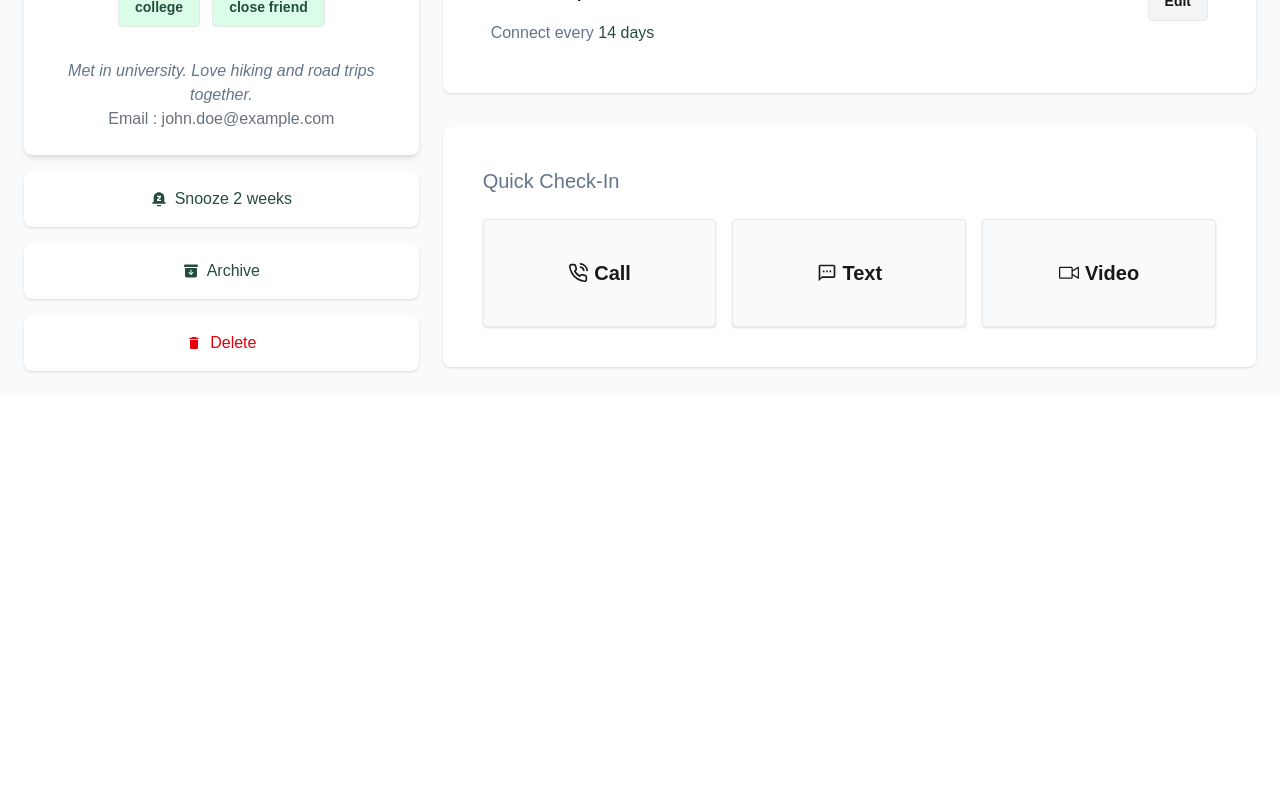
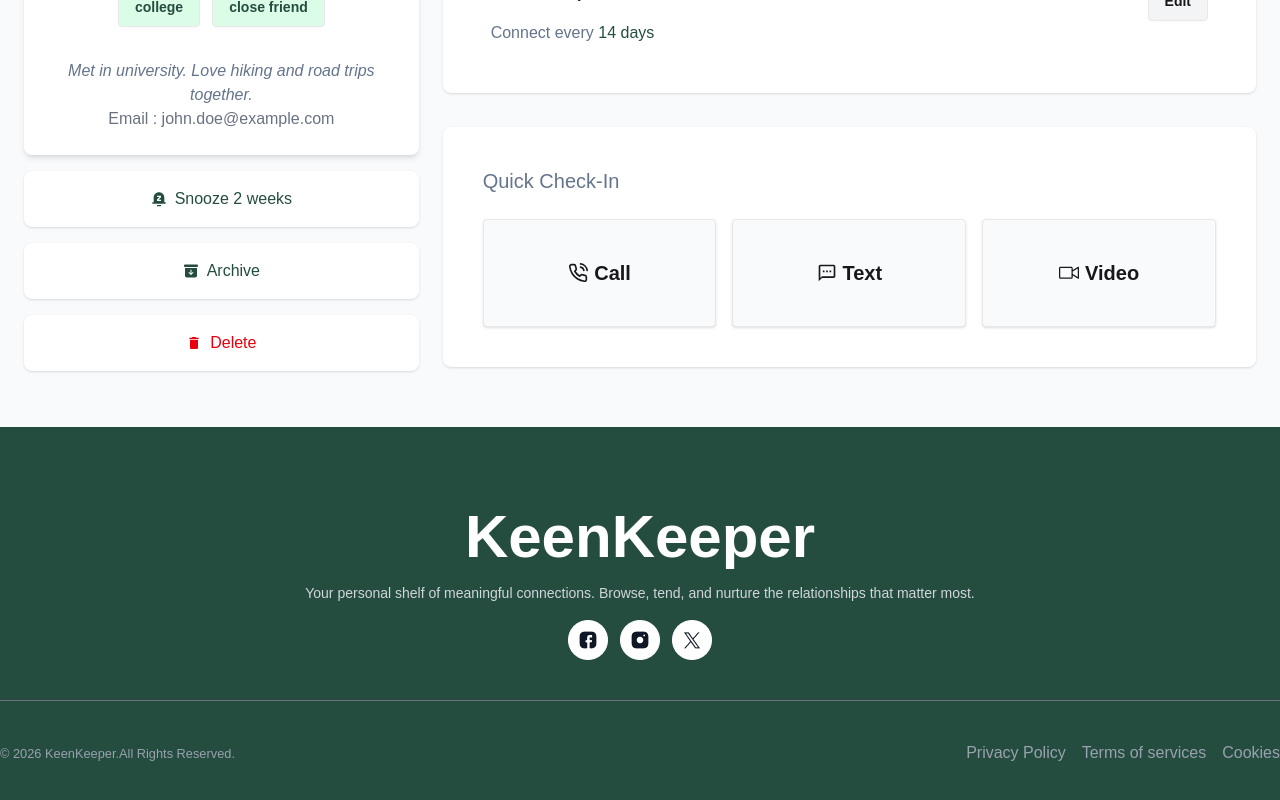
Before and after one commit to Nerd29/A7-Keen-Keeper, a React (Vite) app: page /friendDetails/1 in a window 1280 px wide. Shown: the part 374-1174 px from the top of the page. Before the commit the page ends 800 px from the top, so only its background shows below. Built offline with nearby package versions, Linux system fonts and the light colour scheme.

Commit message:
footer and toaster added

```diff
--- a/package.json
+++ b/package.json
@@ -16,6 +16,7 @@
     "react-dom": "^19.2.6",
     "react-icons": "^5.6.0",
     "react-router": "^7.16.0",
+    "react-toastify": "^11.1.0",
     "tailwindcss": "^4.3.0"
   },
   "devDependencies": {
--- a/src/FriendContext/Context.jsx
+++ b/src/FriendContext/Context.jsx
@@ -1,6 +1,7 @@
 // import React from 'react';
 
 import { createContext, useState } from "react";
+import { toast } from "react-toastify";
 
 export const listedFriendContext=createContext()
 
@@ -15,11 +16,11 @@
                 const isExistFriend=storedFriends.find((friend)=>friend.id=== currentFriend.id &&
                 friend.actionType === "Call")
                 if(isExistFriend){
-                    alert('This friend is already in timeline')
+                    toast.error(`${currentFriend.name} is already called`)
 
                 }
                 else{
-                    alert('This friend is successfully saved in timeline')
+                    toast.success(`Call with ${currentFriend.name}`)
                    setStoredFriends([...storedFriends,{
                         ...currentFriend,
                         actionType: "Call",
@@ -36,11 +37,11 @@
                 const isExistFriend=storedFriends.find((friend)=>friend.id=== currentFriend.id &&
                 friend.actionType === "Text")
                 if(isExistFriend){
-                    alert(`Already texted ${currentFriend.name}`)
+                     toast.error(`${currentFriend.name} is already texted`)
 
                 }
                 else{
-                    alert(`Texted ${currentFriend.name}`)
+                     toast.success(`Text with ${currentFriend.name}`)
                    setStoredFriends([...storedFriends,{
                         ...currentFriend,
                         actionType: "Text",
@@ -57,11 +58,11 @@
                 const isExistFriend=storedFriends.find((friend)=>friend.id=== currentFriend.id &&
                 friend.actionType === "Video")
                 if(isExistFriend){
-                    alert(`Already video with ${currentFriend.name}`)
+                    toast.error(`Already video with ${currentFriend.name}`)
 
                 }
                 else{
-                    alert(`${currentFriend.name} is  Video Called`)
+                    toast.success(`Video with ${currentFriend.name}`)
                    setStoredFriends([...storedFriends,{
                         ...currentFriend,
                         actionType: "Video",
--- a/src/Layout/MainLayout.jsx
+++ b/src/Layout/MainLayout.jsx
@@ -2,12 +2,14 @@
 
 import { Outlet } from "react-router";
 import Navbar from "../components/Navbar/Navbar";
+import Footer from "../components/Footer/Footer";
 
 const MainLayout = () => {
     return (
         <div className="bg-[#F8FAFC]">
             <Navbar></Navbar>
             <Outlet></Outlet>
+            <Footer></Footer>
         </div>
     );
 };
--- /dev/null
+++ b/src/components/Footer/Footer.jsx
@@ -0,0 +1,29 @@
+// import React from 'react';
+
+const Footer = () => {
+    return (
+        <div className="bg-[#244D3F] text-center text-white space-y-4 mt-8">
+            <h1 className="font-bold text-6xl pt-[80px]">KeenKeeper</h1>
+            <p className=" font-medium text-[14px] text-gray-300">Your personal shelf of meaningful connections. Browse, tend, and nurture the relationships that matter most.</p>
+            <div className="flex items-center justify-center gap-3 border-b border-gray-500 pb-10">
+                <img src="/assets/facebook.png" alt="" />
+                <img src="/assets/instagram.png" alt="" />
+                <img src="/assets/twitter.png" alt="" />
+            </div>
+            <div className="mt-[40px] flex justify-between container mx-auto pb-18">
+                 <div class="copyright">
+                <p className="text-gray-400 font-medium"><small>&copy; 2026 KeenKeeper.All Rights Reserved.</small></p>
+            </div>
+            <div className="text-gray-400 font-medium flex gap-4">
+                <p>Privacy Policy</p>
+                <p>Terms of services</p>
+                <p>Cookies</p>
+            </div>
+            </div>
+
+
+        </div>
+    );
+};
+
+export default Footer;
--- a/src/main.jsx
+++ b/src/main.jsx
@@ -4,6 +4,7 @@
 import { RouterProvider } from 'react-router'
 import { router } from './Router/Router'
 import Context from './FriendContext/Context'
+import { ToastContainer } from 'react-toastify'
 
 
 createRoot(document.getElementById('root')).render(
@@ -11,6 +12,9 @@
     <Context>
 
     <RouterProvider router={router}/>
+     <ToastContainer
+     position="top-center"
+      autoClose={3000}/>
 
     </Context>
 
```
Also changed, not shown: 1 other file (tests, documents, lock files or other folders).
